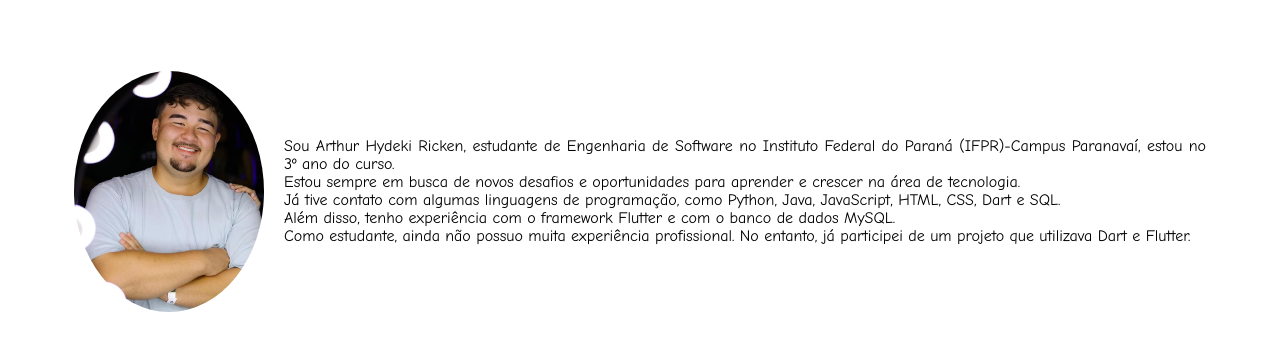
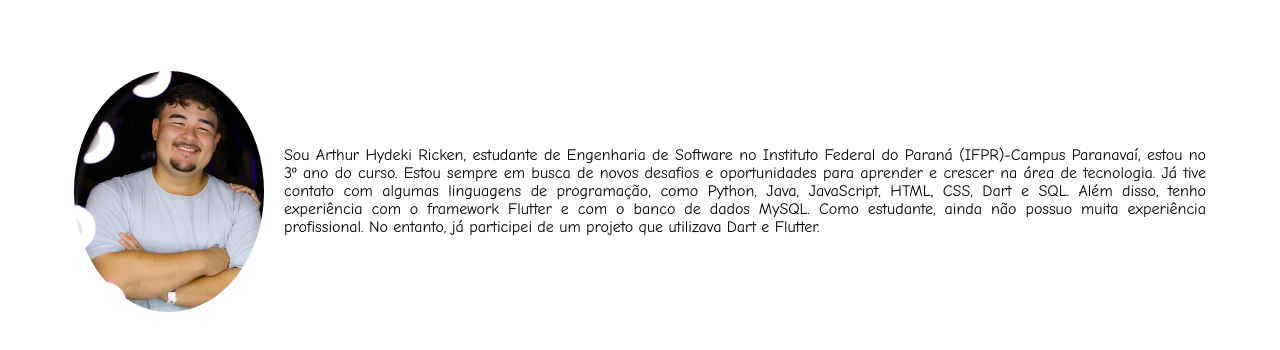
Before and after one commit to Tui-Ricken/Portifolio, a plain HTML site: page index.html in a window 1280 px wide. Shown: the part 58-408 px from the top of the page. Drawn offline with Linux system fonts and the light colour scheme; no server answers.

Commit message:
Atualizaçao da descricao

```diff
--- a/index.html
+++ b/index.html
@@ -27,11 +27,11 @@
         <div class="perfil card_cabecalho">
             <img src="img/tui.jpeg" alt="imagem do tui" width="190px" style="border-radius: 50%;">
             <p id="descricao" data-i18n="descricao" >
-                Sou Arthur Hydeki Ricken, estudante de Engenharia de Software no Instituto Federal do Paraná (IFPR)-Campus Paranavaí, estou no 3º ano do curso.<br>
-                Estou sempre em busca de novos desafios e oportunidades para aprender e crescer na área de tecnologia.<br>
-                Já tive contato com algumas linguagens de programação, como Python, Java, JavaScript, HTML, CSS, Dart e SQL.<br>
-                Além disso, tenho experiência com o framework Flutter e com o banco de dados MySQL.<br>
-                Como estudante, ainda não possuo muita experiência profissional. No entanto, já participei de um projeto que utilizava Dart e Flutter.<br>
+                Sou Arthur Hydeki Ricken, estudante de Engenharia de Software no Instituto Federal do Paraná (IFPR)-Campus Paranavaí, estou no 3º ano do curso.
+                Estou sempre em busca de novos desafios e oportunidades para aprender e crescer na área de tecnologia.
+                Já tive contato com algumas linguagens de programação, como Python, Java, JavaScript, HTML, CSS, Dart e SQL.
+                Além disso, tenho experiência com o framework Flutter e com o banco de dados MySQL.
+                Como estudante, ainda não possuo muita experiência profissional. No entanto, já participei de um projeto que utilizava Dart e Flutter.
             </p>
         </div>
         <script src="JS/index.js"></script>
```
